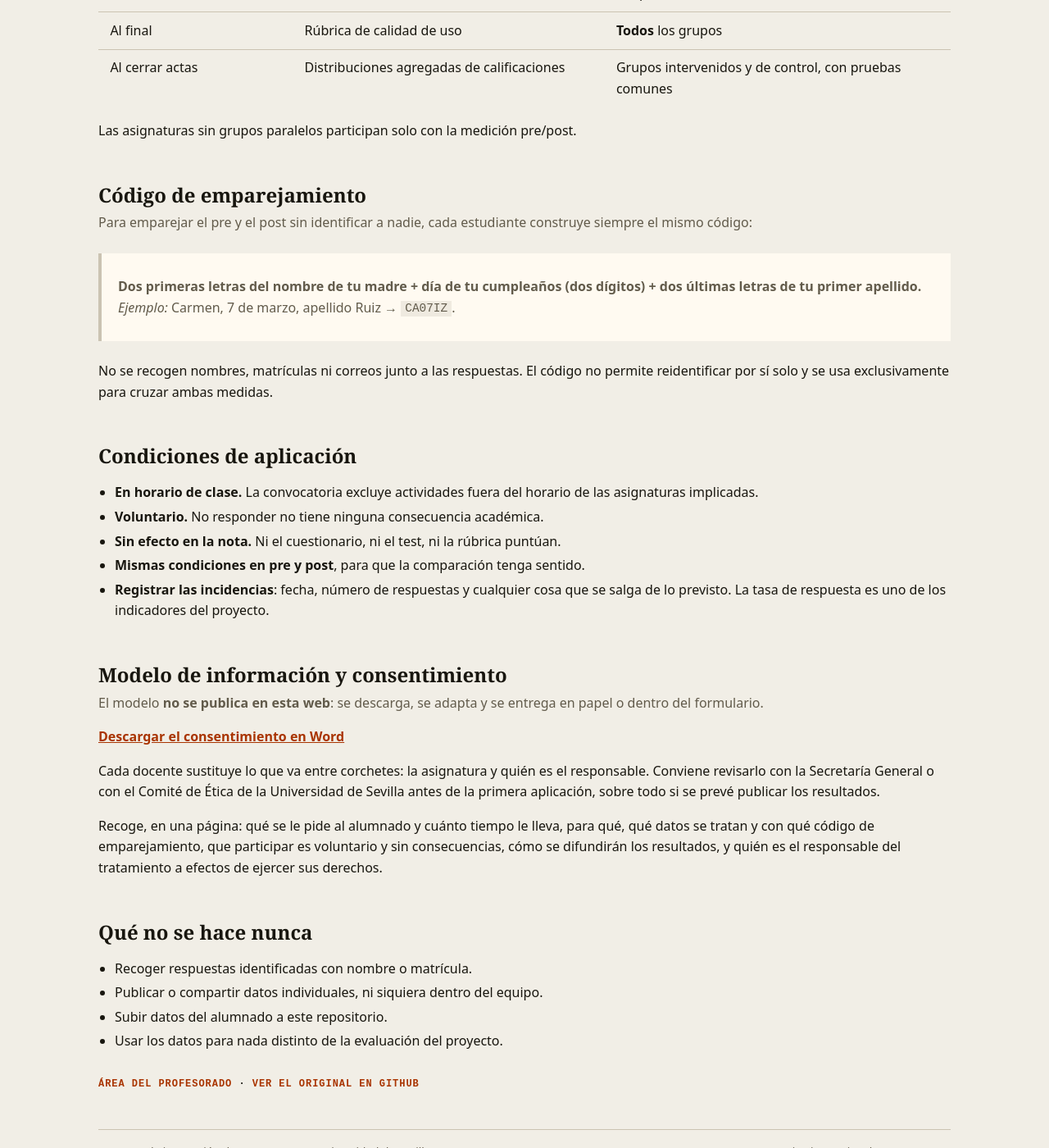
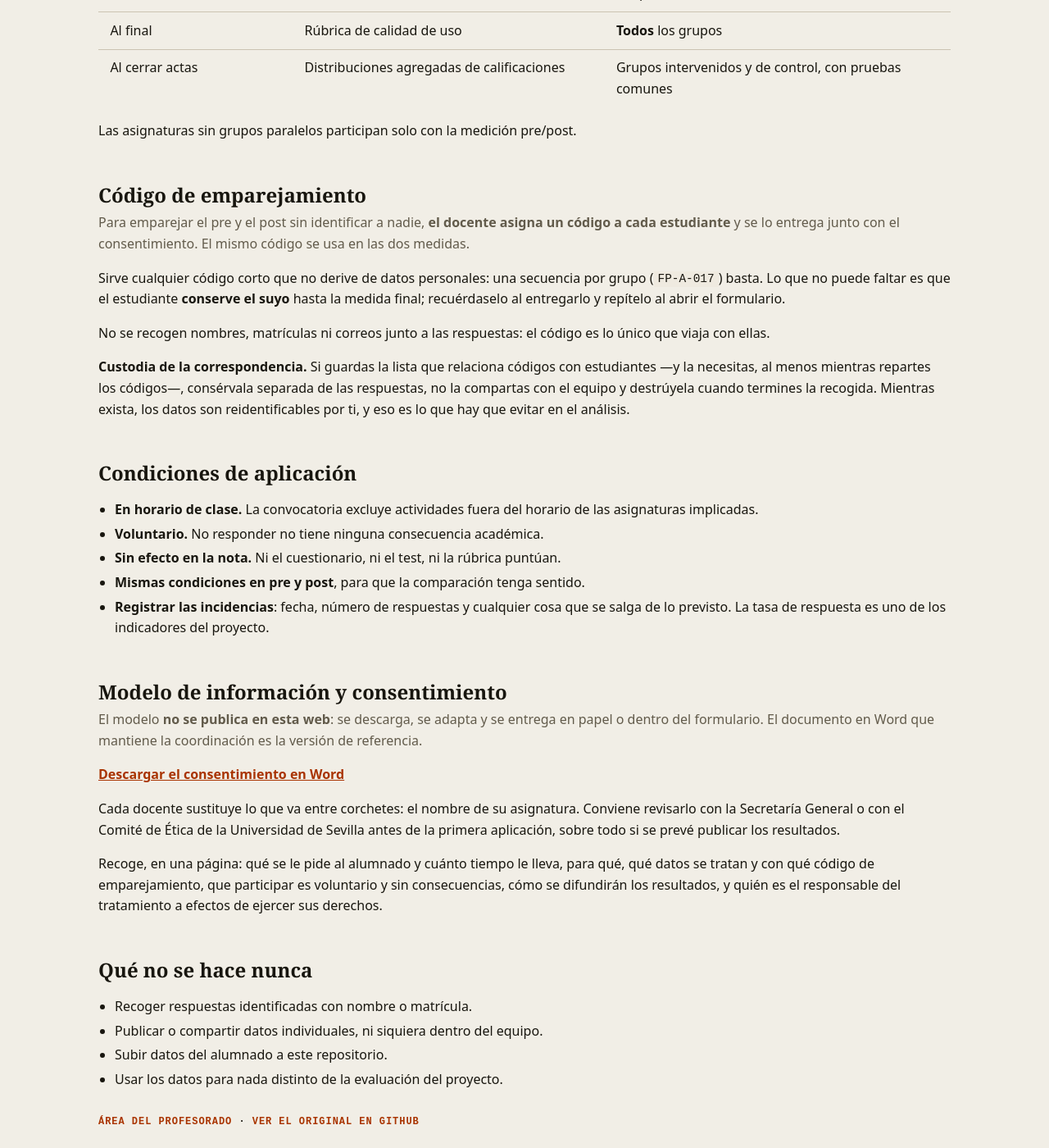
Before and after one commit to jorgeBIGS/innovacion-US-3165, a Jekyll site: the page built from instrumentos/protocolo-aplicacion.md, in a window 1280 px wide and 1400 px high, scrolled down 544 px. Shown: the whole window at 82% size. Built offline with Jekyll 4.4.1, drawn with Linux system fonts in a browser that asks for light colours.

Commit message:
Consentimiento: el Word de coordinación pasa a ser el documento de referencia
Se publica tal cual el fichero mantenido fuera del repositorio, en vez
de generarlo desde Markdown. Trae un cambio de fondo: el código de
emparejamiento ya no lo construye el alumnado con una regla
mnemotécnica, se lo asigna el docente.

Eso se propaga al protocolo, a la guía de Microsoft Forms y al primer
ítem del cuestionario. El protocolo añade además cómo custodiar la
lista que relaciona códigos con estudiantes, que mientras exista hace
reidentificables las respuestas.

Co-Authored-By: Claude Opus 5 <noreply@anthropic.com>

```diff
--- a/_config.yml
+++ b/_config.yml
@@ -32,8 +32,6 @@ defaults:
 
 exclude:
   - bin/
-  # Origen del consentimiento: se descarga en Word, no se publica como página
-  - instrumentos/consentimiento-informado.md
   - LICENSE
   - LICENSE-CODE
   - CITATION.cff
--- a/bin/generar-docx.py
+++ b/bin/generar-docx.py
@@ -1,5 +1,8 @@
 #!/usr/bin/env python3
 """Genera las versiones Word descargables a partir de los Markdown del repositorio.
+
+El consentimiento informado no está aquí: su original lo mantiene la coordinación en
+Word y se copia tal cual a descargas/.
 
 Las plantillas que cada docente tiene que rellenar a mano se publican también en .docx,
 para que pueda escribir en ellas sin pasar por el repositorio.
@@ -25,9 +28,6 @@ DOCUMENTOS = [
     ("instrumentos/cuestionario-autopercepcion.md",
      "descargas/cuestionario-autopercepcion.docx",
      "Cuestionario de autopercepción y actitudes", True),
-    ("instrumentos/consentimiento-informado.md",
-     "descargas/consentimiento-informado.docx",
-     "Información y consentimiento informado", True),
 ]
 
 # Cabecera del cuestionario que recibe el alumnado, en lugar de la ficha metodológica.
--- a/instrumentos/protocolo-aplicacion.md
+++ b/instrumentos/protocolo-aplicacion.md
@@ -21,15 +21,22 @@ Las asignaturas sin grupos paralelos participan solo con la medición pre/post.
 
 ## Código de emparejamiento
 
-Para emparejar el pre y el post sin identificar a nadie, cada estudiante construye siempre
-el mismo código:
+Para emparejar el pre y el post sin identificar a nadie, **el docente asigna un código a
+cada estudiante** y se lo entrega junto con el consentimiento. El mismo código se usa en
+las dos medidas.
 
-> **Dos primeras letras del nombre de tu madre + día de tu cumpleaños (dos dígitos) + dos
-> últimas letras de tu primer apellido.**
-> *Ejemplo:* Carmen, 7 de marzo, apellido Ruiz → `CA07IZ`.
+Sirve cualquier código corto que no derive de datos personales: una secuencia por grupo
+(`FP-A-017`) basta. Lo que no puede faltar es que el estudiante **conserve el suyo** hasta
+la medida final; recuérdaselo al entregarlo y repítelo al abrir el formulario.
 
-No se recogen nombres, matrículas ni correos junto a las respuestas. El código no permite
-reidentificar por sí solo y se usa exclusivamente para cruzar ambas medidas.
+No se recogen nombres, matrículas ni correos junto a las respuestas: el código es lo único
+que viaja con ellas.
+
+**Custodia de la correspondencia.** Si guardas la lista que relaciona códigos con
+estudiantes —y la necesitas, al menos mientras repartes los códigos—, consérvala separada
+de las respuestas, no la compartas con el equipo y destrúyela cuando termines la recogida.
+Mientras exista, los datos son reidentificables por ti, y eso es lo que hay que evitar en
+el análisis.
 
 ## Condiciones de aplicación
 
@@ -44,11 +51,12 @@ reidentificar por sí solo y se usa exclusivamente para cruzar ambas medidas.
 ## Modelo de información y consentimiento
 
 El modelo **no se publica en esta web**: se descarga, se adapta y se entrega en papel o
-dentro del formulario.
+dentro del formulario. El documento en Word que mantiene la coordinación es la versión de
+referencia.
 
 **[Descargar el consentimiento en Word]({{ '/descargas/consentimiento-informado.docx' | relative_url }})**
 
-Cada docente sustituye lo que va entre corchetes: la asignatura y quién es el responsable.
+Cada docente sustituye lo que va entre corchetes: el nombre de su asignatura.
 Conviene revisarlo con la Secretaría General o con el Comité de Ética de la Universidad de
 Sevilla antes de la primera aplicación, sobre todo si se prevé publicar los resultados.
 
```
Also changed, not shown: instrumentos/consentimiento-informado.md (deleted, +0 -41 lines), instrumentos/cuestionario-autopercepcion.md (+2 -1 lines), instrumentos/formulario-microsoft.md (+6 -5 lines), 3 other files.
